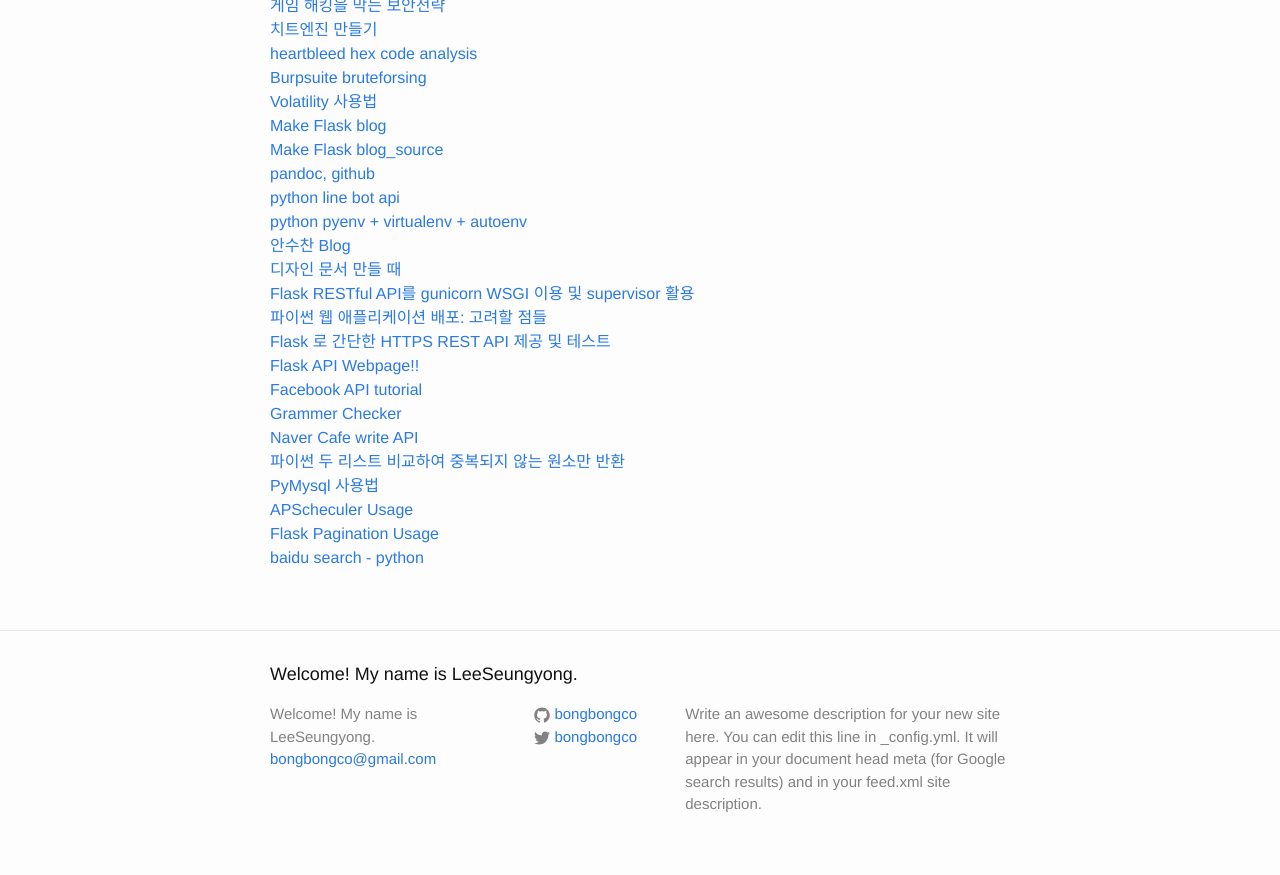
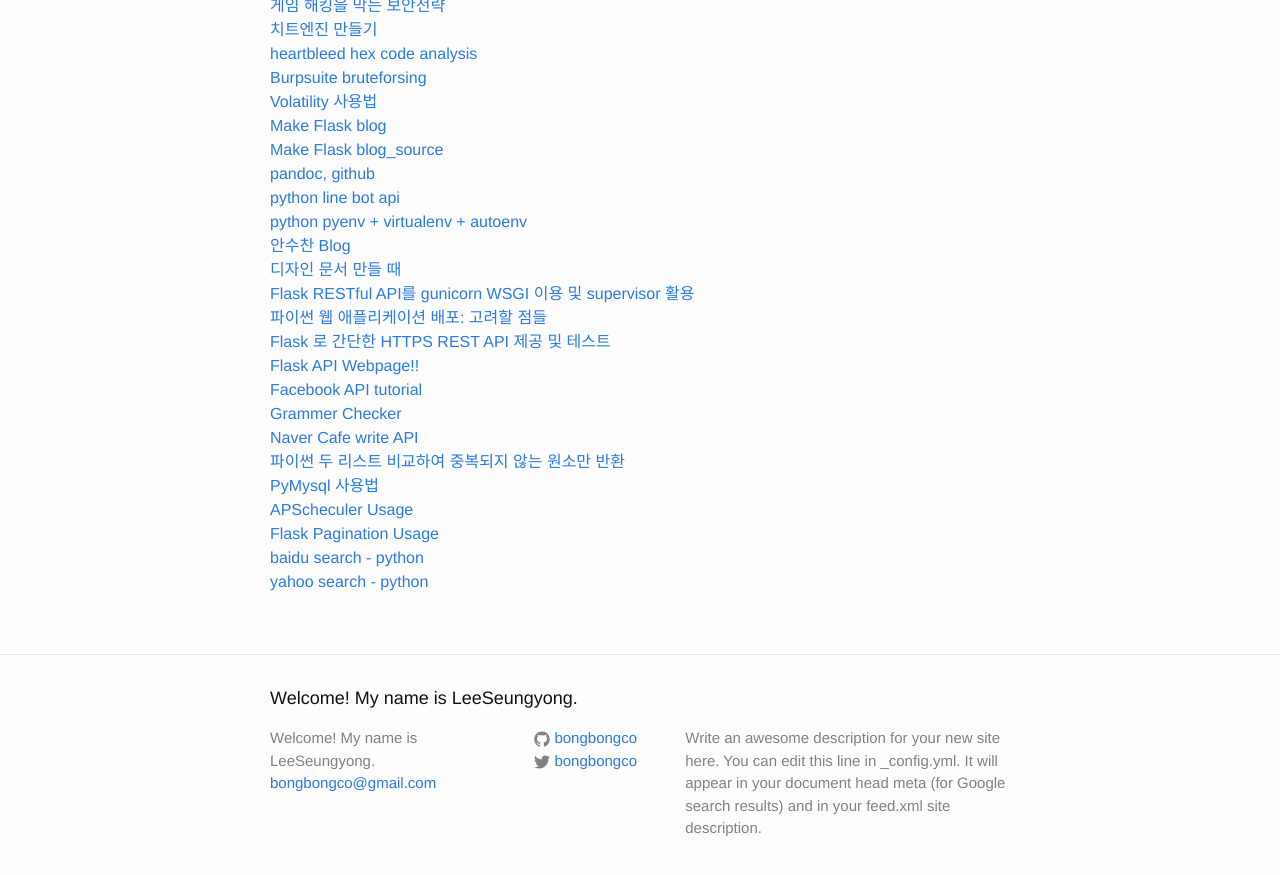
Before and after one commit to LktProgrammer/bongbongco.github.io, a Jekyll site: the page built from _posts/2016-07-22-Website-List.markdown, in a window 1280 px wide and 900 px high, scrolled down 1574 px. Shown: the top 875 px of the window. Built offline with Jekyll 4.4.1, drawn with Linux system fonts in a browser that asks for light colours.

Commit message:
Update 2016-07-22-Website-List.markdown

```diff
--- a/_posts/2016-07-22-Website-List.markdown
+++ b/_posts/2016-07-22-Website-List.markdown
@@ -84,3 +84,4 @@ title: 참고할 웹 사이트들.
 [APScheculer Usage](http://apscheduler.readthedocs.io/en/v2.1.2/index.html)
 [Flask Pagination Usage](https://pythonhosted.org/Flask-paginate/)
 [baidu search - python](http://xi4okv.lofter.com/post/177108_244b3f0)
+[yahoo search - python](https://github.com/drneox/yahoo/)
```
